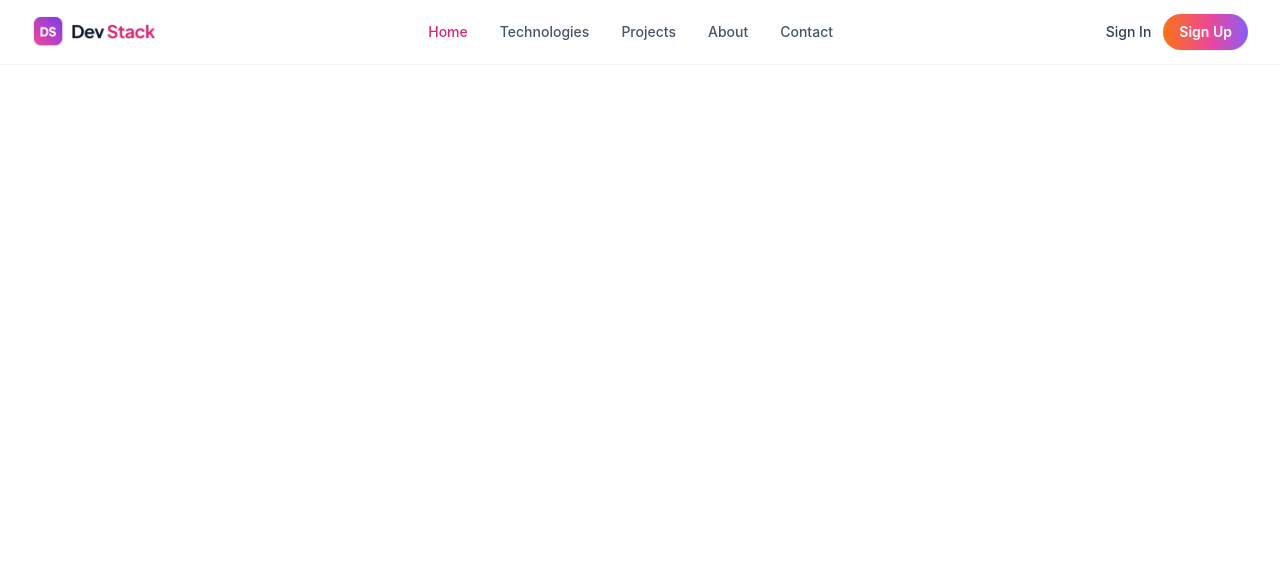
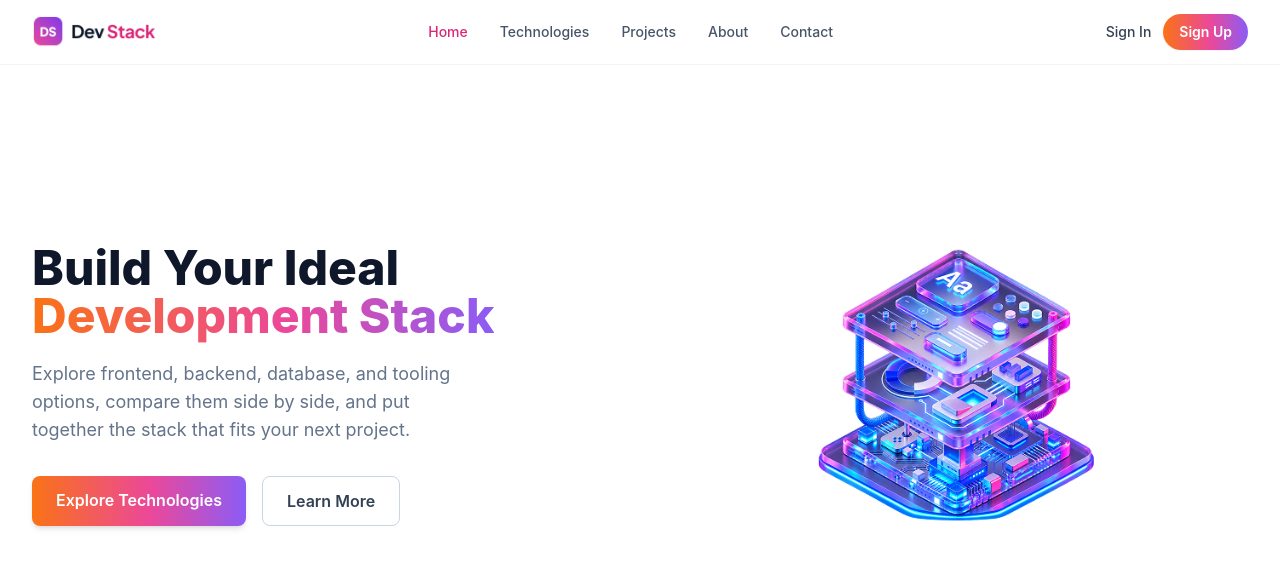
Before and after one commit to rowshannahar3/dev-stack-app, a React (Vite) app: page / in a window 1280 px wide. Shown: the top 568 px of the page. Built offline with nearby package versions, Linux system fonts and the light colour scheme.

Commit message:
built the hero section

```diff
--- a/src/App.jsx
+++ b/src/App.jsx
@@ -2,7 +2,16 @@
 import { useEffect, useState } from "react";
 import { ToastContainer, toast } from "react-toastify";
 import "react-toastify/dist/ReactToastify.css";
+
 import Navbar from "./components/Navbar";
+import Hero from "./components/Hero";
+
+
 export default function App() {
-  return <div className="min-h-screen bg-white text-slate-900"><Navbar /></div>;
+  return (
+    <div className="min-h-screen bg-white text-slate-900">
+      <Navbar />
+      <Hero />
+    </div>
+  );
 }
--- /dev/null
+++ b/src/components/Hero.jsx
@@ -0,0 +1,50 @@
+import bannerStack from "../assets/banner-stack.png";
+
+export default function Hero() {
+    return (
+        <section id="home" className="max-w-7xl mx-auto px-5 md:px-8 py-16 md:py-24 grid md:grid-cols-2 gap-12 items-center">
+            <div>
+                {/* Two-tone heading: plain text + gradient text, sharing the one brand gradient */}
+                <h1 className="text-4xl md:text-5xl font-extrabold leading-tight text-slate-900">
+                    Build Your Ideal
+                    <br />
+                    <span className="brand-gradient-text">Development Stack</span>
+                </h1>
+
+                <p className="mt-5 text-slate-500 text-base md:text-lg max-w-md">
+                    Explore frontend, backend, database, and tooling options, compare them side
+                    by side, and put together the stack that fits your next project.
+                </p>
+
+                <div className="mt-8 flex flex-wrap gap-4">
+                    <a
+                        href="#technologies"
+                        className="px-6 py-3 rounded-lg font-semibold brand-gradient-bg shadow-md hover:opacity-90 transition-opacity"
+                    >
+                        Explore Technologies
+                    </a>
+                    <a
+                        href="#about"
+                        className="px-6 py-3 rounded-lg font-semibold border border-slate-300 text-slate-700 hover:bg-slate-50 transition-colors"
+                    >
+                        Learn More
+                    </a>
+                </div>
+            </div>
+
+            <div className="flex justify-center">
+                <img
+                    src="https://icon.icepanel.io/Technology/svg/Docker.svg"
+                    alt="Illustration of a layered development stack"
+                    className="hidden"
+                />
+
+                <img
+                    src={bannerStack}
+                    alt="Development stack illustration"
+                    className="w-full max-w-md rounded-2xl"
+                />
+            </div>
+        </section>
+    );
+}
```
